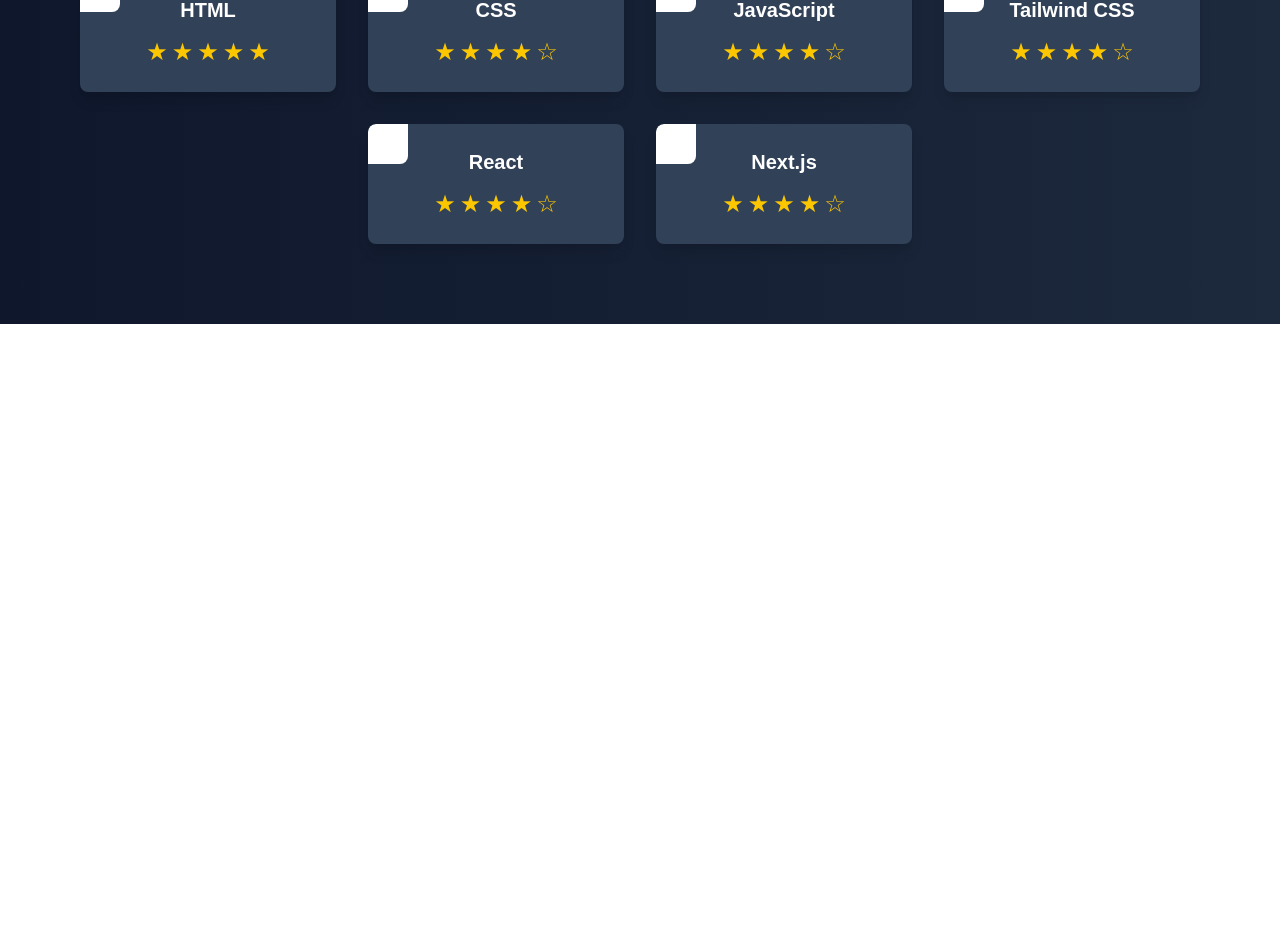
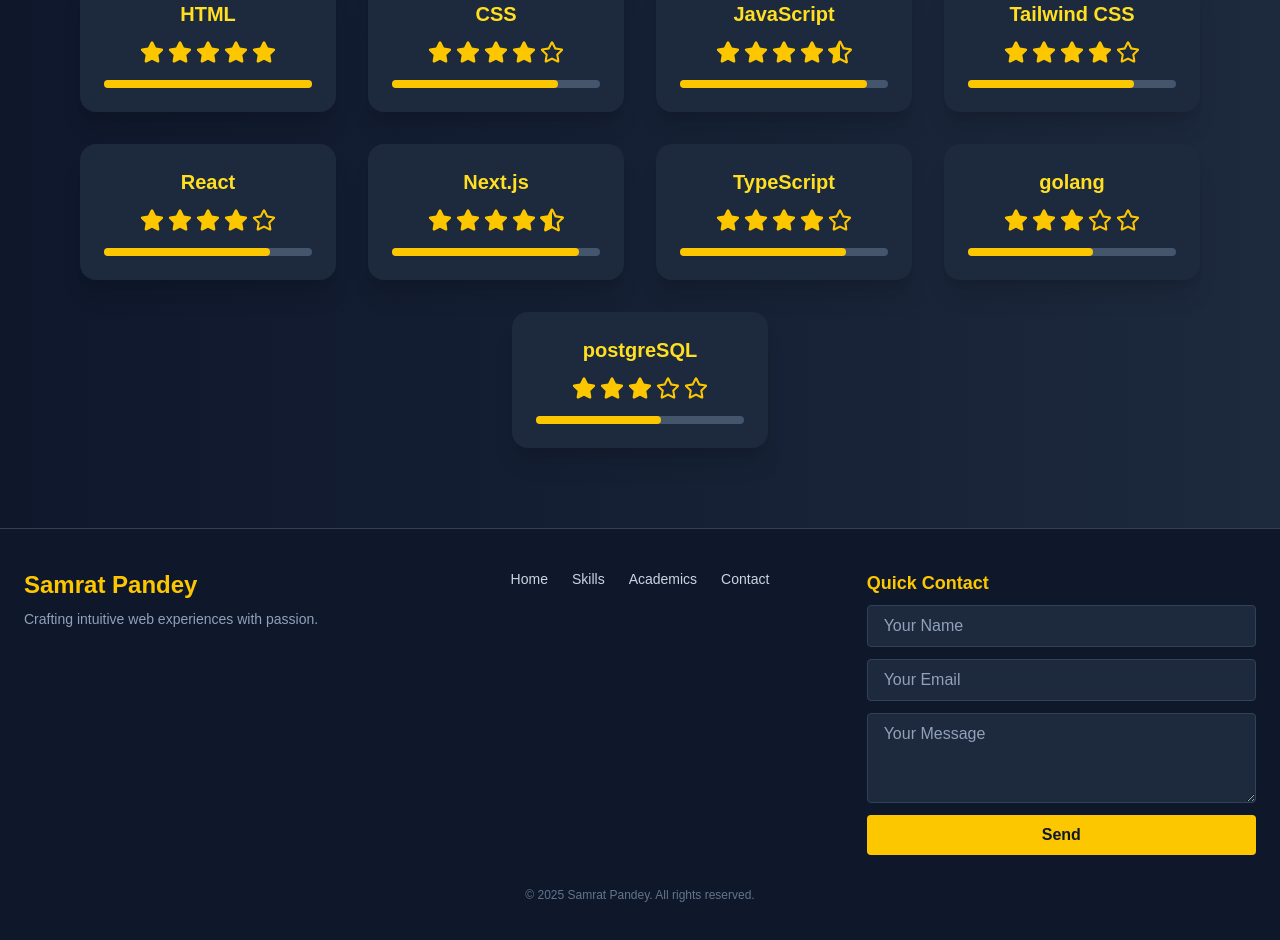
Before and after one commit to samrat-rock/myportifilo, a Next.js app: page / in a window 1280 px wide. Shown: the part 1238-2178 px from the top of the page. Before the commit the page ends 1562 px from the top, so only its background shows below. Built offline with nearby package versions, Linux system fonts and the light colour scheme.

Commit message:
update  on footer and ui

```diff
--- a/package.json
+++ b/package.json
@@ -13,6 +13,7 @@
     "@fortawesome/free-brands-svg-icons": "^6.7.2",
     "@fortawesome/free-solid-svg-icons": "^6.7.2",
     "@fortawesome/react-fontawesome": "^0.2.2",
+    "framer-motion": "^12.12.1",
     "next": "15.3.2",
     "react": "^19.0.0",
     "react-dom": "^19.0.0",
--- a/src/Compoents/Skills/page.tsx
+++ b/src/Compoents/Skills/page.tsx
@@ -1,8 +1,8 @@
 "use client";
 
 import React, { useState } from "react";
-import { FaStar } from "react-icons/fa";
-
+import { FaStar, FaStarHalfAlt, FaRegStar } from "react-icons/fa";
+import { motion } from "framer-motion";
 
 interface Skill {
   name: string;
@@ -16,37 +16,52 @@
   { name: "Tailwind CSS", rating: 4 },
   { name: "React", rating: 4 },
   { name: "Next.js", rating: 4.5 },
+  {name: "TypeScript", rating: 4 },
+  {name: "golang", rating: 3 },
+  {name:"postgreSQL", rating: 3 },
 ];
 
-const SkillCard: React.FC<{ skill: Skill }> = ({ skill }) => {
-  const ratingStars = [...Array(5)].map((_, index) =>
-    index < Math.floor(skill.rating) ? "★" : "☆"
-  );
+const getStarIcons = (rating: number) => {
+  const stars = [];
+  for (let i = 1; i <= 5; i++) {
+    if (rating >= i) stars.push(<FaStar key={i} />);
+    else if (rating >= i - 0.5) stars.push(<FaStarHalfAlt key={i} />);
+    else stars.push(<FaRegStar key={i} />);
+  }
+  return stars;
+};
 
+const SkillCard: React.FC<{ skill: Skill; index: number }> = ({ skill, index }) => {
   return (
-    <div className="relative group overflow-hidden bg-slate-700 p-6 rounded-lg shadow-lg w-64 text-center transition-all transform hover:shadow-xl hover:shadow-white hover:-translate-y-2 hover:scale-105">
-
-      {/* Expanding White Patch in Top-Left */}
-      <div className="absolute top-0 left-0 w-10 h-10 bg-white rounded-br-lg rounded-tl-lg transition-all duration-500 ease-in-out group-hover:w-full group-hover:h-full group-hover:rounded-lg z-0" />
-
-      {/* Content Layer */}
-      <div className="relative z-10 transition-colors duration-300 group-hover:text-slate-700 text-white">
-        <h3 className="text-xl font-semibold mb-3">{skill.name}</h3>
+    <motion.div
+      initial={{ opacity: 0, y: 30 }}
+      animate={{ opacity: 1, y: 0 }}
+      transition={{ duration: 0.6, delay: index * 0.1 }}
+      className="group relative overflow-hidden bg-slate-800 p-6 rounded-2xl shadow-xl w-64 text-center transition-all transform hover:scale-105 hover:ring-4 hover:ring-yellow-400"
+    >
+      <div className="relative z-10">
+        <h3 className="text-xl font-semibold text-yellow-300 mb-3">{skill.name}</h3>
         <div className="text-yellow-400 text-2xl flex justify-center gap-1">
-          {ratingStars.map((star, index) => (
+          {getStarIcons(skill.rating).map((star, idx) => (
             <span
-              key={index}
-              className="group-hover:animate-pulse group-hover:brightness-125 transition duration-300"
+              key={idx}
+              className="group-hover:animate-pulse transition duration-300"
             >
               {star}
             </span>
           ))}
         </div>
+        {/* Progress Bar */}
+        <div className="w-full h-2 bg-slate-600 rounded-full mt-4">
+          <div
+            className="h-full bg-yellow-400 rounded-full transition-all duration-500"
+            style={{ width: `${(skill.rating / 5) * 100}%` }}
+          />
+        </div>
       </div>
-    </div>
+    </motion.div>
   );
 };
-
 
 const SkillShowcase: React.FC = () => {
   const [hovered, setHovered] = useState(false);
@@ -54,26 +69,27 @@
   return (
     <section className="px-6 py-20 bg-gradient-to-r from-slate-900 to-slate-800 text-white">
       <div className="max-w-6xl mx-auto">
-
         <div
-          className="flex items-center gap-2 mb-6"
+          className="flex items-center gap-3 mb-6"
           onMouseEnter={() => setHovered(true)}
           onMouseLeave={() => setHovered(false)}
         >
-          <h1 className="text-4xl sm:text-5xl font-bold text-yellow-400">My Skills</h1>
+          <h1 className="text-4xl sm:text-5xl font-extrabold text-transparent bg-clip-text bg-gradient-to-r from-yellow-400 to-orange-500 transition duration-300">
+            My Skills
+          </h1>
           {hovered && (
             <FaStar className="text-yellow-400 animate-bounce transition duration-300" />
           )}
         </div>
-        <p className="text-slate-300 mb-12 max-w-lg">
+
+        <p className="text-slate-300 mb-12 max-w-xl leading-relaxed">
           I build fast, responsive, and user-friendly web interfaces using React, Next.js,
-          and Tailwind CSS.
+          and Tailwind CSS. I’m continuously improving and adapting to new technologies.
         </p>
 
-
-        <div className="flex flex-wrap justify-center gap-8 text-slate-600">
+        <div className="flex flex-wrap justify-center gap-8">
           {skills.map((skill, index) => (
-            <SkillCard key={index} skill={skill} />
+            <SkillCard key={index} skill={skill} index={index} />
           ))}
         </div>
       </div>
--- /dev/null
+++ b/src/Compoents/footer/footer.tsx
@@ -0,0 +1,72 @@
+"use client";
+
+import React from "react";
+import Link from "next/link";
+
+const Footer = () => {
+  return (
+    <footer className="bg-slate-900 text-slate-300 py-10 border-t border-slate-700">
+      <div className="max-w-7xl mx-auto px-6 grid grid-cols-1 md:grid-cols-3 gap-8 items-start">
+        {/* Left - Logo & Tagline */}
+        <div className="text-center md:text-left">
+          <h2 className="text-2xl font-bold text-yellow-400">Samrat Pandey</h2>
+          <p className="mt-2 text-sm text-slate-400">
+            Crafting intuitive web experiences with passion.
+          </p>
+        </div>
+
+        {/* Center - Quick Links */}
+        <div className="text-center">
+          <ul className="flex flex-wrap justify-center gap-6 text-sm font-medium">
+            <li className="hover:text-yellow-400 transition">
+              <Link href="#hero">Home</Link>
+            </li>
+            <li className="hover:text-yellow-400 transition">
+              <Link href="#skills">Skills</Link>
+            </li>
+            <li className="hover:text-yellow-400 transition">
+              <Link href="#academic">Academics</Link>
+            </li>
+            <li className="hover:text-yellow-400 transition">
+              <Link href="/contact">Contact</Link>
+            </li>
+          </ul>
+        </div>
+
+        {/* Right - Contact Form */}
+        <div className="text-left">
+          <h3 className="text-yellow-400 text-lg font-semibold mb-2">Quick Contact</h3>
+          <form className="flex flex-col gap-3">
+            <input
+              type="text"
+              placeholder="Your Name"
+              className="px-4 py-2 rounded bg-slate-800 text-white placeholder-slate-400 border border-slate-700 focus:outline-none focus:ring-2 focus:ring-yellow-400"
+            />
+            <input
+              type="email"
+              placeholder="Your Email"
+              className="px-4 py-2 rounded bg-slate-800 text-white placeholder-slate-400 border border-slate-700 focus:outline-none focus:ring-2 focus:ring-yellow-400"
+            />
+            <textarea
+              placeholder="Your Message"
+              rows={3}
+              className="px-4 py-2 rounded bg-slate-800 text-white placeholder-slate-400 border border-slate-700 focus:outline-none focus:ring-2 focus:ring-yellow-400"
+            ></textarea>
+            <button
+              type="submit"
+              className="bg-yellow-400 text-slate-900 font-semibold px-4 py-2 rounded hover:bg-yellow-300 transition"
+            >
+              Send
+            </button>
+          </form>
+        </div>
+      </div>
+
+      <div className="mt-8 text-center text-xs text-slate-500">
+        &copy; {new Date().getFullYear()} Samrat Pandey. All rights reserved.
+      </div>
+    </footer>
+  );
+};
+
+export default Footer;
--- a/src/app/layout.tsx
+++ b/src/app/layout.tsx
@@ -2,6 +2,7 @@
 import { Geist, Geist_Mono } from "next/font/google";
 import "./globals.css";
 import Navbar from '../Compoents/Navbar/Navbar'
+import Footer from "@/Compoents/footer/footer";
 
 const geistSans = Geist({
   variable: "--font-geist-sans",
@@ -29,6 +30,7 @@
         className={`${geistSans.variable} ${geistMono.variable} antialiased`}
       > <Navbar/>
         {children}
+        <Footer/>
       </body>
     </html>
   );
```
Also changed, not shown: 1 other file (tests, documents, lock files or other folders).
